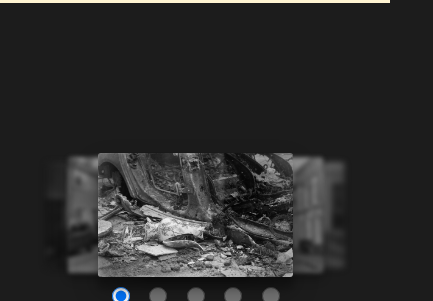
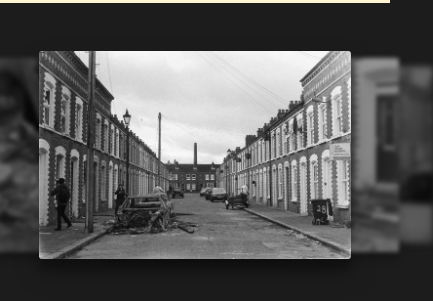
Before and after one commit to ImDefinitleyNotMax/Website, a plain HTML site: page photography.html in a window 390 px wide. Shown: the part 160-461 px from the top of the page, 433 px wide, since content can reach past the window. Drawn offline with Linux system fonts and the light colour scheme.

Commit message:
made carousel auto rotate  and clickable

```diff
--- a/photography.html
+++ b/photography.html
@@ -39,20 +39,20 @@
     </h1>
   </div>
 
-  <section id="slider">
-    <input type="radio" name="slider" id="s1" checked>
-    <input type="radio" name="slider" id="s2">
-    <input type="radio" name="slider" id="s3">
-    <input type="radio" name="slider" id="s4">
-    <input type="radio" name="slider" id="s5">
+  <section id="slider" aria-label="Photo carousel">
+    <button type="button" class="slide" aria-label="View photo 1 larger"><img src="Assets/photography/carousel/Kpan400 Riots Aftermath Rescanned 08_26 - 18.jpeg" alt=""></button>
+    <button type="button" class="slide" aria-label="View photo 2 larger"><img src="Assets/photography/carousel/Kpan400 Riots Aftermath Rescanned 08_26 - 19.jpeg" alt=""></button>
+    <button type="button" class="slide" aria-label="View photo 3 larger"><img src="Assets/photography/carousel/Kpan400 Riots Aftermath Rescanned 08_26 - 2.jpeg" alt=""></button>
+    <button type="button" class="slide" aria-label="View photo 4 larger"><img src="Assets/photography/carousel/Kpan400 Riots Aftermath Rescanned 08_26 - 29.jpeg" alt=""></button>
+    <button type="button" class="slide" aria-label="View photo 5 larger"><img src="Assets/photography/carousel/Kpan400 Riots Aftermath Rescanned 08_26 - 30.jpeg" alt=""></button>
+  </section>
 
-    <label for="s1" id="slide1"><img src="Assets/photography/carousel/Kpan400 Riots Aftermath Rescanned 08_26 - 18.jpeg" alt=""></label>
-    <label for="s2" id="slide2"><img src="Assets/photography/carousel/Kpan400 Riots Aftermath Rescanned 08_26 - 19.jpeg" alt=""></label>
-    <label for="s3" id="slide3"><img src="Assets/photography/carousel/Kpan400 Riots Aftermath Rescanned 08_26 - 2.jpeg" alt=""></label>
-    <label for="s4" id="slide4"><img src="Assets/photography/carousel/Kpan400 Riots Aftermath Rescanned 08_26 - 29.jpeg" alt=""></label>
-    <label for="s5" id="slide5"><img src="Assets/photography/carousel/Kpan400 Riots Aftermath Rescanned 08_26 - 30.jpeg" alt=""></label>
-
-  </section>
+  <dialog id="lightbox" aria-label="Photo viewer">
+    <button type="button" class="lb-btn lb-close" aria-label="Close">&times;</button>
+    <button type="button" class="lb-btn lb-prev" aria-label="Previous photo">&lsaquo;</button>
+    <img src="" alt="">
+    <button type="button" class="lb-btn lb-next" aria-label="Next photo">&rsaquo;</button>
+  </dialog>
 
   <div class="film-header">
     <h2>Film Photography</h2>
@@ -97,6 +97,88 @@
         renderGallery(data.digital_work, 'digital-gallery');
       });
   </script>
-  </div>
+
+  <script>
+    // Carousel: moves on its own, click a photo to pause and view it larger
+    (function () {
+      var slides = Array.prototype.slice.call(document.querySelectorAll('#slider .slide'));
+      var n = slides.length;
+      var dialog = document.getElementById('lightbox');
+      if (!n || !dialog) return;
+
+      var lbImg = dialog.querySelector('img');
+      var reduceMotion = window.matchMedia('(prefers-reduced-motion: reduce)').matches;
+      var DELAY = 3500;               // milliseconds each photo stays in the middle
+      var current = 0;
+      var timer = null;
+
+      function render() {
+        slides.forEach(function (s, i) {
+          var d = i - current;
+          if (d > n / 2) d -= n;       // shortest way round the loop
+          if (d < -n / 2) d += n;
+          var wrapped = s._d !== undefined && Math.abs(d - s._d) > 1;
+          if (wrapped) s.style.transition = 'none';   // a photo jumping to the other side shouldn't fly across
+          s.dataset.pos = Math.abs(d) <= 2 ? d : 'hidden';
+          s.tabIndex = Math.abs(d) <= 2 ? 0 : -1;
+          if (wrapped) { void s.offsetWidth; s.style.transition = ''; }
+          s._d = d;
+        });
+      }
+
+      function go(step) { current = (current + step + n) % n; render(); }
+      function start() { if (!timer && !reduceMotion) timer = setInterval(function () { go(1); }, DELAY); }
+      function stop() { clearInterval(timer); timer = null; }
+
+      function showInViewer() {
+        var s = slides[current];
+        lbImg.src = s.dataset.full || s.querySelector('img').src;   // optional data-full="bigger-file.jpg"
+      }
+
+      function openViewer(i) {
+        stop();
+        current = i;
+        render();
+        showInViewer();
+        document.documentElement.classList.add('lb-open');
+        dialog.showModal();
+      }
+
+      function stepViewer(step) { go(step); showInViewer(); }
+
+      slides.forEach(function (s, i) { s.addEventListener('click', function () { openViewer(i); }); });
+
+      dialog.querySelector('.lb-close').addEventListener('click', function () { dialog.close(); });
+      dialog.querySelector('.lb-prev').addEventListener('click', function () { stepViewer(-1); });
+      dialog.querySelector('.lb-next').addEventListener('click', function () { stepViewer(1); });
+      dialog.addEventListener('click', function (e) { if (e.target === dialog) dialog.close(); });   // click the dark background to close
+
+      dialog.addEventListener('close', function () {
+        document.documentElement.classList.remove('lb-open');
+        start();                       // carousel carries on from the photo you were looking at
+      });
+
+      dialog.addEventListener('keydown', function (e) {
+        if (e.key === 'ArrowLeft') stepViewer(-1);
+        if (e.key === 'ArrowRight') stepViewer(1);
+      });
+
+      var touchX = null;               // swipe left or right in the viewer
+      dialog.addEventListener('touchstart', function (e) { touchX = e.changedTouches[0].clientX; }, { passive: true });
+      dialog.addEventListener('touchend', function (e) {
+        if (touchX === null) return;
+        var dx = e.changedTouches[0].clientX - touchX;
+        touchX = null;
+        if (Math.abs(dx) > 50) stepViewer(dx < 0 ? 1 : -1);
+      });
+
+      document.addEventListener('visibilitychange', function () {   // don't run in a background tab
+        if (document.hidden) stop(); else if (!dialog.open) start();
+      });
+
+      render();
+      start();
+    })();
+  </script>
 </body>
 </html>
--- a/style.css
+++ b/style.css
@@ -596,102 +596,150 @@ input[type=submit]:hover {
 
 /* photography Page */
 
+/* ---------- Carousel (moves by itself; click a photo to pause and enlarge it) ---------- */
 #slider {
   position: relative;
   width: 50%;
   height: 32vw;
-  margin: 150px auto;
-  font-family: 'Helvetica Neue', sans-serif;
+  margin: 6rem auto;
   perspective: 1400px;
   transform-style: preserve-3d;
 }
 
-input[type=radio] {
-  position: relative;
-  top: 108%;
-  left: 50%;
-  width: 18px;
-  height: 18px;
-  margin: 0 15px 0 0;
-  opacity: 0.4;
-  transform: translateX(-83px);
-  cursor: pointer;
+#slider .slide {
+  position: absolute;
+  inset: 0;
+  width: 100%;
+  height: 100%;
+  padding: 0;
+  border: 0;
+  border-radius: 3px;
+  background: none;
+  cursor: zoom-in;
+  transition: transform 400ms ease, filter 400ms ease, opacity 400ms ease, box-shadow 400ms ease;
 }
 
-
-input[type=radio]:nth-child(5) {
-  margin-right: 0px;
+#slider .slide img {
+  display: block;
+  width: 100%;
+  height: 100%;
+  object-fit: cover;
+  border-radius: 3px;
 }
 
-input[type=radio]:checked {
-  opacity: 1;
-}
+#slider .slide:focus-visible { outline: 2px solid #e0b24a; outline-offset: 3px; }
 
-#slider label,
-#slider label img {
-  position: absolute;
-  width: 100%;
-  height: 100%;
-  left: 0;
-  top: 0;
-  color: white;
-  font-size: 70px;
-  font-weight: bold;
-  border-radius: 3px;
-  cursor: pointer;
-  display: flex;
-  align-items: center;
-  justify-content: center;
-  transition: transform 400ms ease;
-}
-
-#s1:checked ~ #slide1,
- #s2:checked ~ #slide2,
-  #s3:checked ~ #slide3,
-   #s4:checked ~ #slide4,
-    #s5:checked ~ #slide5 {
-  box-shadow: 0 13px 26px rgba(0,0,0, 0.3), 0 12px 6px rgba(0,0,0, 0.2);
+/* The script gives each photo a position: 0 is the middle one, -2 to 2 are the ones either side */
+#slider .slide[data-pos="0"] {
+  box-shadow: 0 13px 26px rgba(0, 0, 0, 0.3), 0 12px 6px rgba(0, 0, 0, 0.2);
   transform: translate3d(0%, 0, 0px);
 }
 
-#s1:checked ~ #slide2,
- #s2:checked ~ #slide3,
-  #s3:checked ~ #slide4,
-   #s4:checked ~ #slide5,
-    #s5:checked ~ #slide1 {
-  box-shadow: 0 6px 10px rgba(0,0,0, 0.3), 0 2px 2px rgba(0,0,0, 0.2);
+#slider .slide[data-pos="1"] {
+  box-shadow: 0 6px 10px rgba(0, 0, 0, 0.3), 0 2px 2px rgba(0, 0, 0, 0.2);
   transform: translate3d(20%, 0, -100px);
   filter: blur(2px) brightness(0.6);
 }
 
-#s1:checked ~ #slide3,
- #s2:checked ~ #slide4,
-  #s3:checked ~ #slide5,
-   #s4:checked ~ #slide1,
-    #s5:checked ~ #slide2 {
-  box-shadow: 0 1px 4px rgba(0,0,0, 0.4);
+#slider .slide[data-pos="2"] {
+  box-shadow: 0 1px 4px rgba(0, 0, 0, 0.4);
   transform: translate3d(40%, 0, -250px);
-  filter: blur(4px)brightness(0.4);
+  filter: blur(4px) brightness(0.4);
 }
 
-#s1:checked ~ #slide5,
- #s2:checked ~ #slide1,
-  #s3:checked ~ #slide2,
-   #s4:checked ~ #slide3,
-    #s5:checked ~ #slide4 {
-  box-shadow: 0 6px 10px rgba(0,0,0, 0.3), 0 2px 2px rgba(0,0,0, 0.2);
+#slider .slide[data-pos="-1"] {
+  box-shadow: 0 6px 10px rgba(0, 0, 0, 0.3), 0 2px 2px rgba(0, 0, 0, 0.2);
   transform: translate3d(-20%, 0, -100px);
-  filter: blur(2px)brightness(0.6);
+  filter: blur(2px) brightness(0.6);
 }
 
-#s1:checked ~ #slide4,
- #s2:checked ~ #slide5,
-  #s3:checked ~ #slide1,
-   #s4:checked ~ #slide2,
-    #s5:checked ~ #slide3 {
-  box-shadow: 0 1px 4px rgba(0,0,0, 0.4);
+#slider .slide[data-pos="-2"] {
+  box-shadow: 0 1px 4px rgba(0, 0, 0, 0.4);
   transform: translate3d(-40%, 0, -250px);
-  filter: blur(4px)brightness(0.4);
+  filter: blur(4px) brightness(0.4);
+}
+
+#slider .slide[data-pos="hidden"] {
+  opacity: 0;
+  pointer-events: none;
+  transform: translate3d(0%, 0, -400px);
+}
+
+/* The side photos swing past the screen edge, so stop that causing sideways scrolling */
+body {
+  overflow-x: hidden;     /* fallback for older iPhones */
+  overflow-x: clip;
+}
+
+/* Tablet and phone: bigger carousel, no huge gaps */
+@media (max-width: 900px) {
+  #slider {
+    width: 80%;
+    height: auto;
+    aspect-ratio: 3 / 2;
+    margin: 3rem auto;
+  }
+}
+
+@media (prefers-reduced-motion: reduce) {
+  #slider .slide { transition: none; }
+}
+
+/* ---------- Enlarged photo viewer ---------- */
+html.lb-open { overflow: hidden; }
+
+#lightbox {
+  width: 100%;
+  height: 100%;
+  max-width: none;
+  max-height: none;
+  padding: 0;
+  border: 0;
+  background: transparent;
+  color: #fff;
+}
+
+#lightbox[open] {
+  display: flex;
+  align-items: center;
+  justify-content: center;
+}
+
+#lightbox::backdrop { background: rgba(0, 0, 0, 0.92); }
+
+#lightbox img {
+  max-width: 92vw;
+  max-height: 86vh;
+  object-fit: contain;
+  border-radius: 4px;
+}
+
+.lb-btn {
+  position: absolute;
+  width: 48px;
+  height: 48px;
+  border: 0;
+  border-radius: 50%;
+  background: rgba(255, 255, 255, 0.14);
+  color: #fff;
+  font-size: 1.8rem;
+  line-height: 1;
+  cursor: pointer;
+}
+
+.lb-btn:hover { background: rgba(255, 255, 255, 0.28); }
+.lb-btn:focus-visible { outline: 2px solid #e0b24a; outline-offset: 2px; }
+
+.lb-close { top: 1rem; right: 1rem; }
+.lb-prev  { left: 1rem;  top: 50%; transform: translateY(-50%); }
+.lb-next  { right: 1rem; top: 50%; transform: translateY(-50%); }
+
+/* On phones the arrows sit under the photo so they don't cover it */
+@media (max-width: 600px) {
+  #lightbox img { max-height: 78vh; }
+  .lb-prev, .lb-next { top: auto; bottom: 1.25rem; transform: none; }
+  .lb-prev { left: calc(50% - 56px); }
+  .lb-next { right: auto; left: calc(50% + 8px); }
 }
 
 .film-header, .digital-header {
```
Also changed, not shown: 1 other file.
